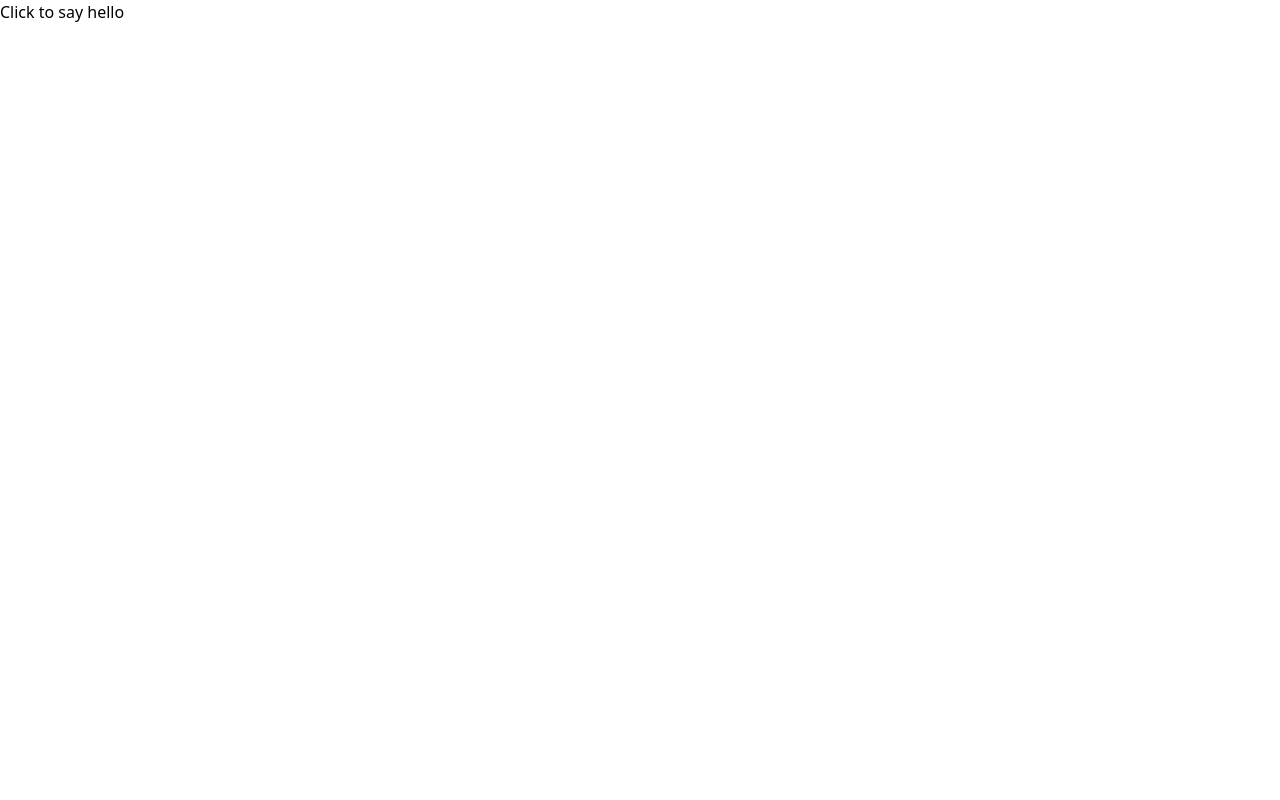
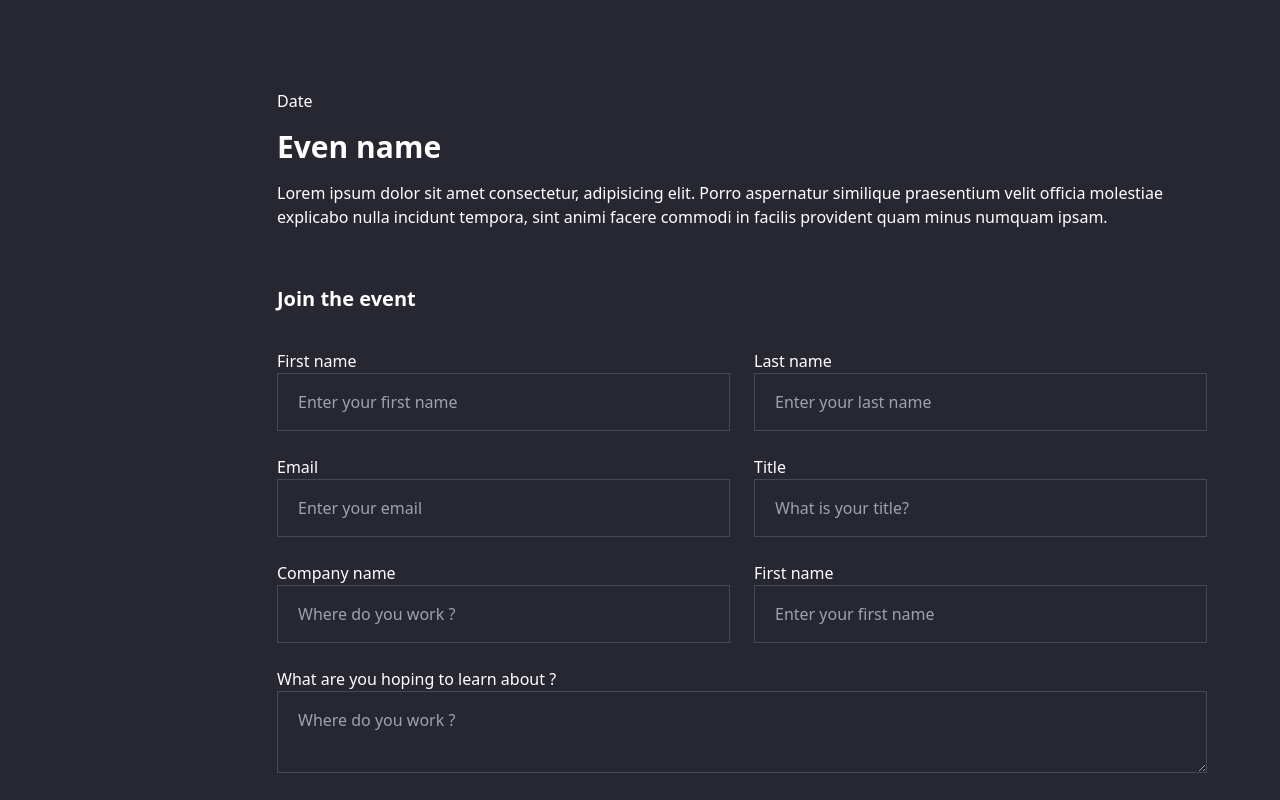
Before and after one commit to Thabish-Kader/fkit-svelte-firebase, a SvelteKit app: page / in a window 1280 px wide. Shown: the top 800 px of the page. Built offline with nearby package versions, Linux system fonts and the light colour scheme.

Commit message:
eventinfo
Signed-off-by: Thabish <kadertabish2@gmail.com>

```diff
--- a/src/app.html
+++ b/src/app.html
@@ -6,7 +6,7 @@
 		<meta name="viewport" content="width=device-width" />
 		%sveltekit.head%
 	</head>
-	<body data-sveltekit-preload-data="hover">
+	<body data-sveltekit-preload-data="hover" class="bg-bgleft">
 		<div style="display: contents">%sveltekit.body%</div>
 	</body>
 </html>
--- /dev/null
+++ b/src/components/EventInfo.svelte
@@ -0,0 +1,84 @@
+<script lang="ts">
+</script>
+
+<div class="mt-[89px] ml-[277px] text-white w-[930px]">
+	<p class="">Date</p>
+	<h1 class="pt-4 text-3xl font-bold">Even name</h1>
+	<p class="pt-4">
+		Lorem ipsum dolor sit amet consectetur, adipisicing elit. Porro aspernatur similique praesentium
+		velit officia molestiae explicabo nulla incidunt tempora, sint animi facere commodi in facilis
+		provident quam minus numquam ipsam.
+	</p>
+
+	<h2 class="pt-14 text-xl font-bold">Join the event</h2>
+
+	<form class="pt-9">
+		<!-- 1st row -->
+		<div class="grid grid-cols-2 gap-6">
+			<div class="flex flex-col">
+				<label for="first-name">First name</label>
+				<input
+					type="text"
+					placeholder="Enter your first name"
+					class="py-4 pl-5 pr-24 bg-transparent border border-borderclr"
+				/>
+			</div>
+			<div class="flex flex-col">
+				<label for="first-name">Last name</label>
+				<input
+					type="text"
+					placeholder="Enter your last name"
+					class="py-4 pl-5 pr-24 bg-transparent border border-borderclr"
+				/>
+			</div>
+			<!-- 2nd row -->
+			<div class="flex flex-col">
+				<label for="first-name">Email</label>
+				<input
+					type="text"
+					placeholder="Enter your email"
+					class="py-4 pl-5 pr-24 bg-transparent border border-borderclr"
+				/>
+			</div>
+			<div class="flex flex-col">
+				<label for="first-name">Title</label>
+				<input
+					type="text"
+					placeholder="What is your title?"
+					class="py-4 pl-5 pr-24 bg-transparent border border-borderclr"
+				/>
+			</div>
+			<!-- 3rd row -->
+			<div class="flex flex-col">
+				<label for="first-name">Company name</label>
+				<input
+					type="text"
+					placeholder="Where do you work ?"
+					class="py-4 pl-5 pr-24 bg-transparent border border-borderclr"
+				/>
+			</div>
+			<div class="flex flex-col">
+				<label for="first-name">First name</label>
+				<input
+					type="text"
+					placeholder="Enter your first name"
+					class="py-4 pl-5 pr-24 bg-transparent border border-borderclr"
+				/>
+			</div>
+			<!-- Message  -->
+			<div class="flex flex-col col-span-2">
+				<label for="first-name">What are you hoping to learn about ?</label>
+				<textarea
+					placeholder="Where do you work ?"
+					class="py-4 pl-5 pr-24 bg-transparent border border-borderclr"
+				/>
+			</div>
+		</div>
+		<!-- Checkbox and button -->
+		<div class="flex space-x-4 pt-6">
+			<input type="checkbox" />
+			<p>I would like to recieve emails about future webinars</p>
+		</div>
+		<button class="py-6 mb-20 px-8 bg-white text-black mt-8">Register for this event</button>
+	</form>
+</div>
--- a/src/components/Info.svelte
+++ /dev/null
@@ -1,12 +0,0 @@
-<script>
-	export let name = '';
-	export let version = 0;
-	export let speed = '';
-	export let website = '';
-</script>
-
-<p>
-	The <code>{name}</code> package is {speed} fast. Download version {version} from
-	<a href="https://www.npmjs.com/package/{name}">npm</a>
-	and <a href={website}>learn more here</a>
-</p>
--- a/src/components/Inner.svelte
+++ /dev/null
@@ -1,13 +0,0 @@
-<script>
-	import { createEventDispatcher } from 'svelte';
-
-	const dispatch = createEventDispatcher();
-
-	function sayHello() {
-		dispatch('msg', {
-			text: 'Whats Up!'
-		});
-	}
-</script>
-
-<button on:click={sayHello}> Click to say hello </button>
--- a/src/components/Nested.svelte
+++ /dev/null
@@ -1,5 +0,0 @@
-<script>
-	export let answer = 0;
-</script>
-
-<p>{answer}</p>
--- a/src/components/Thing.svelte
+++ /dev/null
@@ -1,40 +0,0 @@
-<script>
-	import { onDestroy } from 'svelte';
-
-	const emojis = {
-		apple: '🍎',
-		banana: '🍌',
-		carrot: '🥕',
-		doughnut: '🍩',
-		egg: '🥚'
-	};
-
-	// the name is updated whenever the prop value changes...
-	export let name = '';
-
-	// ...but the "emoji" variable is fixed upon initialisation of the component
-	//@ts-ignore
-	const emoji = emojis[name];
-
-	// observe in the console which entry is removed
-	onDestroy(() => {
-		console.log('thing destroyed: ' + name);
-	});
-</script>
-
-<p>
-	<span>The emoji for {name} is {emoji}</span>
-</p>
-
-<style>
-	p {
-		margin: 0.8em 0;
-	}
-	span {
-		display: inline-block;
-		padding: 0.2em 1em 0.3em;
-		text-align: center;
-		border-radius: 0.2em;
-		background-color: #ffdfd3;
-	}
-</style>
--- a/src/routes/+page.svelte
+++ b/src/routes/+page.svelte
@@ -1,9 +1,7 @@
 <script lang="ts">
-	import Inner from '../components/Inner.svelte';
-
-	function handleMessage(event: CustomEvent<{ text: string }>) {
-		alert(event.detail.text);
-	}
+	import EventInfo from '../components/EventInfo.svelte';
 </script>
 
-<Inner on:msg={handleMessage} />
+<div>
+	<EventInfo />
+</div>
--- a/tailwind.config.js
+++ b/tailwind.config.js
@@ -2,7 +2,15 @@
 export default {
 	content: ['./src/**/*.{html,js,svelte,ts}'],
 	theme: {
-		extend: {}
+		extend: {
+			colors: {
+				bgleft: '#272732',
+				bgright: '#2B2D38',
+				inputclr: '#23252F',
+				borderclr: '#464856'
+			}
+		}
 	},
+
 	plugins: []
 };
```
